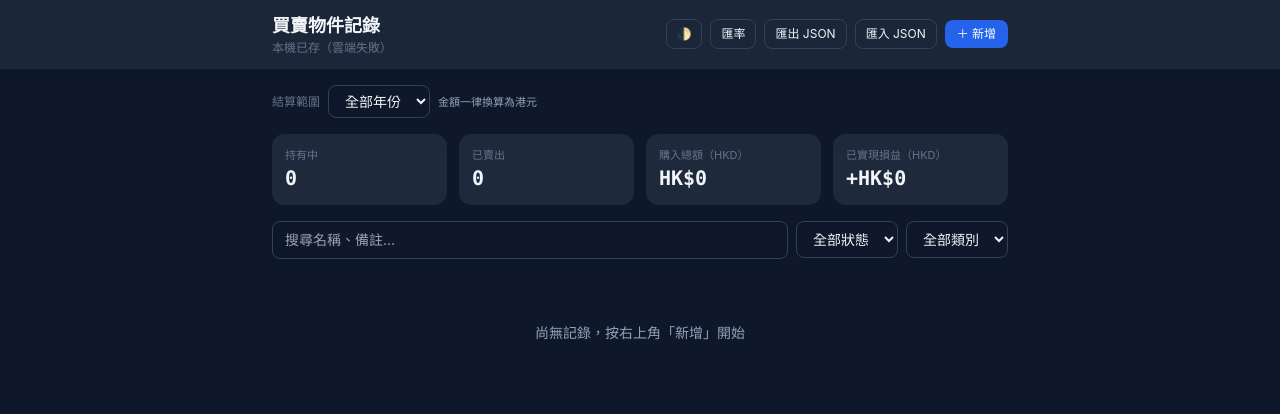
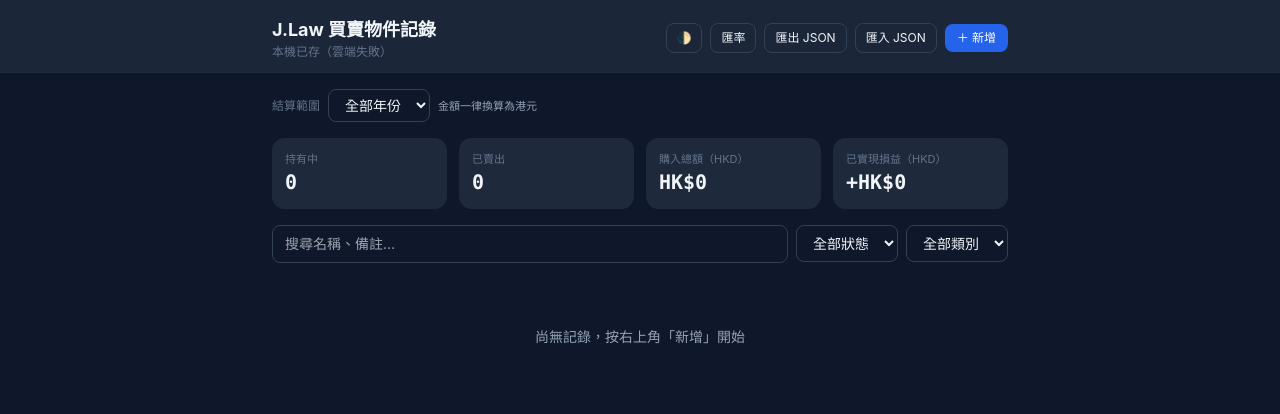
Before and after one commit to imkwong60/inventory, a plain HTML site: page index.html in a window 1280 px wide. Drawn offline with nearby package versions, Linux system fonts and the light colour scheme; no server answers.

Commit message:
Update index.html

```diff
--- a/index.html
+++ b/index.html
@@ -3,15 +3,15 @@
 <head>
   <meta charset="UTF-8" />
   <meta name="viewport" content="width=device-width, initial-scale=1.0, viewport-fit=cover, maximum-scale=1" />
-  <title>買賣物件記錄</title>
-  <meta name="description" content="買賣物件記錄 · 本機＋雲端同步" />
+  <title>J.Law 買賣物件記錄</title>
+  <meta name="description" content="J.Law 買賣物件記錄 · 本機＋雲端同步" />
   <meta name="theme-color" content="#0f172a" media="(prefers-color-scheme: dark)" />
   <meta name="theme-color" content="#f8fafc" media="(prefers-color-scheme: light)" />
   <meta name="apple-mobile-web-app-capable" content="yes" />
   <meta name="apple-mobile-web-app-status-bar-style" content="black-translucent" />
-  <meta name="apple-mobile-web-app-title" content="買賣記錄" />
+  <meta name="apple-mobile-web-app-title" content="J.Law 買賣物件記錄" />
   <meta name="mobile-web-app-capable" content="yes" />
-  <link rel="manifest" href="manifest-buy-sell.json" />
+  <link rel="manifest" href="manifest.json" />
   <link rel="apple-touch-icon" href="icon-192.png" />
   <link rel="icon" type="image/png" sizes="192x192" href="icon-192.png" />
   <script src="https://cdn.jsdelivr.net/npm/@supabase/supabase-js@2/dist/umd/supabase.min.js"></script>
@@ -33,14 +33,18 @@
     body { font-family: 'Inter', 'Microsoft JhengHei', 'PingFang TC', 'Noto Sans TC', system-ui, sans-serif; }
     .fade-in { animation: fadeIn .2s ease; }
     @keyframes fadeIn { from { opacity: 0 } to { opacity: 1 } }
+    /* iPhone 瀏海 / 動態島 */
+    .safe-header {
+      padding-top: max(0.5rem, env(safe-area-inset-top, 0px));
+    }
   </style>
 </head>
 <body class="bg-slate-50 text-slate-900 dark:bg-darkBg dark:text-slate-100 min-h-screen">
 
-  <header class="sticky top-0 z-30 border-b border-slate-200 dark:border-slate-800 bg-white/90 dark:bg-darkPanel/90 backdrop-blur">
-    <div class="max-w-3xl mx-auto px-4 py-3 flex flex-wrap items-center justify-between gap-3">
+  <header class="sticky top-0 z-30 border-b border-slate-200 dark:border-slate-800 bg-white/90 dark:bg-darkPanel/90 backdrop-blur safe-header">
+    <div class="max-w-3xl mx-auto px-4 pb-3 pt-2 flex flex-wrap items-center justify-between gap-3">
       <div>
-        <h1 class="text-lg font-bold">買賣物件記錄</h1>
+        <h1 class="text-lg font-bold">J.Law 買賣物件記錄</h1>
         <p id="syncStatus" class="text-xs text-slate-500">就緒</p>
       </div>
       <div class="flex flex-wrap items-center gap-2">
@@ -817,7 +821,7 @@
 
     if ('serviceWorker' in navigator) {
       window.addEventListener('load', () => {
-        navigator.serviceWorker.register('./sw-buy-sell.js', { scope: './' })
+        navigator.serviceWorker.register('./sw.js', { scope: './' })
           .then((reg) => console.info('[買賣記錄] SW registered', reg.scope))
           .catch((err) => console.warn('[買賣記錄] SW failed', err));
       });
```
